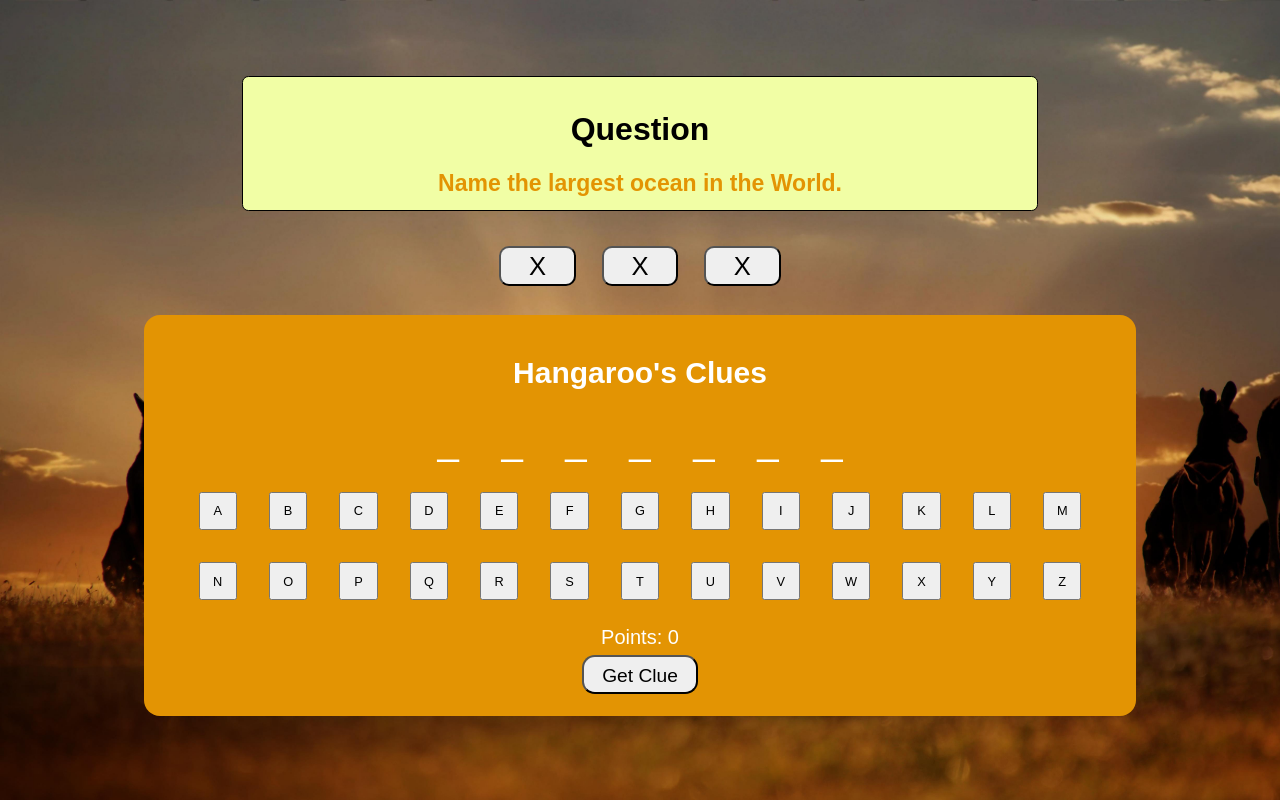
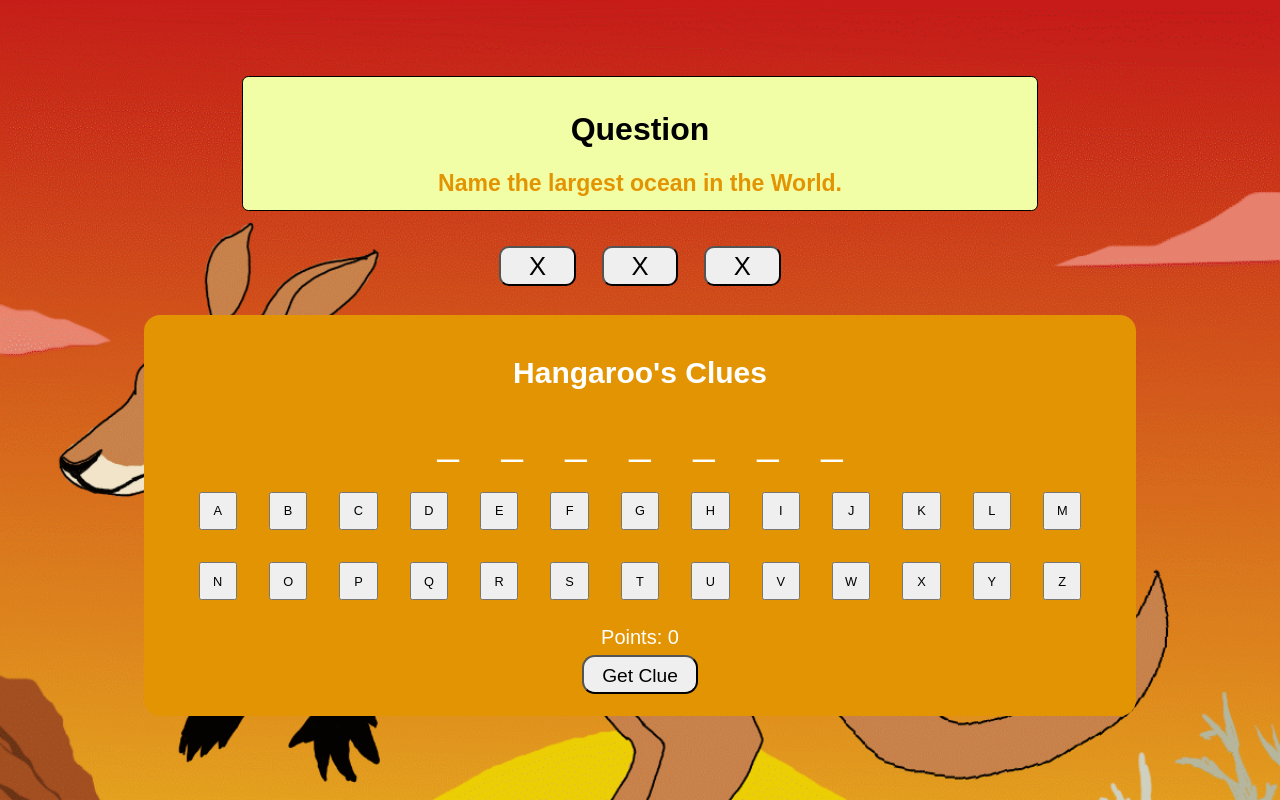
Before and after one commit to HangarooActivity/HangarooActivity.github.io, a PHP site: page / in a window 1280 px wide. Run offline with PHP 8.4, Linux system fonts and the light colour scheme.

Commit message:
Update styles.css

```diff
--- a/styles.css
+++ b/styles.css
@@ -1,6 +1,6 @@
 body {
     font-family: 'Arial', sans-serif;
-    background: url(kg.jpg);
+    background: url(kangaroo.gif);
 	background-repeat: no-repeat;
     background-size: cover;
     text-align: center;
```
